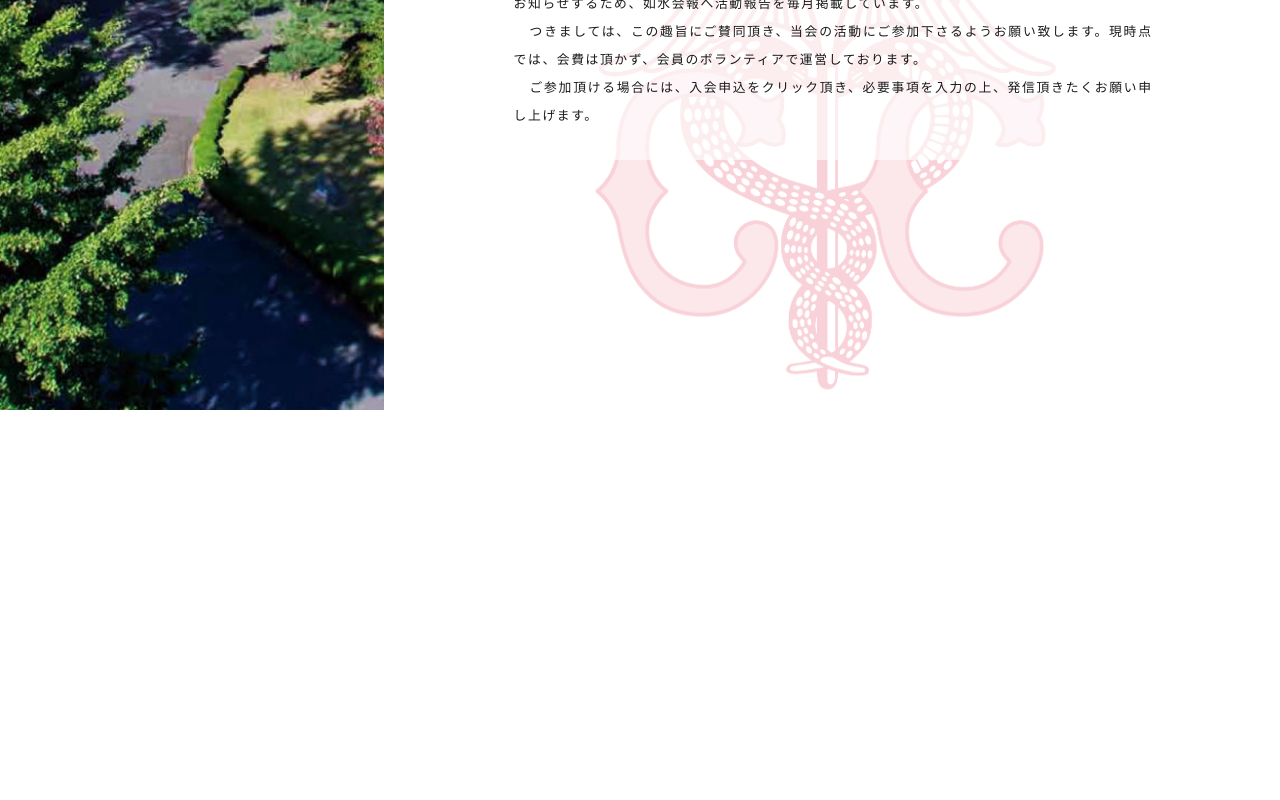
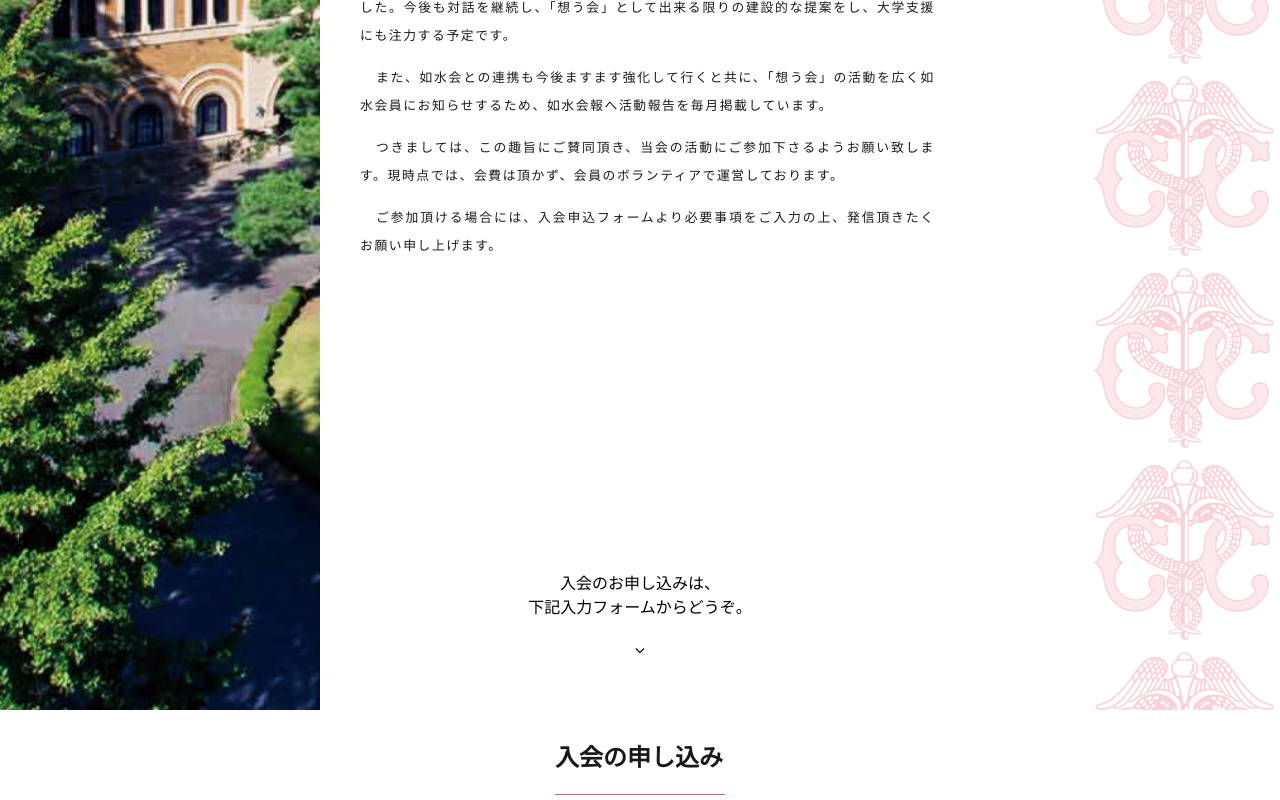
Before and after one commit to kikuchanwork/OMOUKAI, a website: page html/index.html in a window 1280 px wide. Shown: the part 4240-5040 px from the top of the page. Before the commit the page ends 4650 px from the top, so only its background shows below. Drawn offline with nearby package versions, Linux system fonts and the light colour scheme; a web font is replaced by a local one.

Commit message:
趣旨まで完成！

```diff
--- a/assets/scss/style.scss
+++ b/assets/scss/style.scss
@@ -15,20 +15,23 @@ html {
     text-decoration: none;
     transition: color 0.3s;
 }
-  a:hover{
-  color : #ff7043;
+
+a:hover {
+    color: #ff7043;
 }
-  a:active{
-    color : #26a69a;
+
+a:active {
+    color: #26a69a;
 }
+
 h2 {
     width: 200px;
     height: 85px;
     margin: 50px auto 40px auto;
     line-height: 6rem;
     font-family: 'Noto Serif JP', serif;
-    color: rgba(#000000,.8);
-    border-bottom: 1px solid rgba(#d2143c,.7s);
+    color: rgba(#000000, .8);
+    border-bottom: 1px solid rgba(#d2143c, .7s);
 }
 
 .scroll_down2 {
@@ -39,6 +42,7 @@ html {
     margin: 0 auto;
     text-align: center;
     z-index: 1;
+
     span {
         position: absolute;
         display: block;
@@ -50,6 +54,7 @@ span {
         color: #000000;
     }
 }
+
 .scroll_down3 {
     position: absolute;
     bottom: 70px;
@@ -58,6 +63,7 @@ span {
     margin: 0 auto;
     text-align: center;
     z-index: 1;
+
     span {
         position: absolute;
         display: block;
@@ -77,21 +83,28 @@ header {
     padding: 0;
     background: url('../images/top_img.jpg') center top no-repeat;
     background-size: cover;
+
     section.title {
         position: fixed;
         top: 0;
         left: 0;
         padding-top: 135px;
-    background: -moz-linear-gradient(top,  rgba(255,255,255,1) 39%, rgba(255,255,255,0.98) 40%, rgba(255,255,255,0) 100%); /* FF3.6-15 */
-    background: -webkit-linear-gradient(top,  rgba(255,255,255,1) 39%,rgba(255,255,255,0.98) 40%,rgba(255,255,255,0) 100%); /* Chrome10-25,Safari5.1-6 */
-    background: linear-gradient(to bottom,  rgba(255,255,255,1) 39%,rgba(255,255,255,0.98) 40%,rgba(255,255,255,0) 100%); /* W3C, IE10+, FF16+, Chrome26+, Opera12+, Safari7+ */
-    filter: progid:DXImageTransform.Microsoft.gradient( startColorstr='#ffffff', endColorstr='#00ffffff',GradientType=0 ); /* IE6-9 */
+        background: -moz-linear-gradient(top, rgba(255, 255, 255, 1) 39%, rgba(255, 255, 255, 0.98) 40%, rgba(255, 255, 255, 0) 100%);
+        /* FF3.6-15 */
+        background: -webkit-linear-gradient(top, rgba(255, 255, 255, 1) 39%, rgba(255, 255, 255, 0.98) 40%, rgba(255, 255, 255, 0) 100%);
+        /* Chrome10-25,Safari5.1-6 */
+        background: linear-gradient(to bottom, rgba(255, 255, 255, 1) 39%, rgba(255, 255, 255, 0.98) 40%, rgba(255, 255, 255, 0) 100%);
+        /* W3C, IE10+, FF16+, Chrome26+, Opera12+, Safari7+ */
+        filter: progid:DXImageTransform.Microsoft.gradient(startColorstr='#ffffff', endColorstr='#00ffffff', GradientType=0);
+        /* IE6-9 */
         width: 80px;
         height: 900px;
         text-align: center;
+
         img {
             width: 50px;
         }
+
         z-index: 100;
         //       h1 {
         //         writing-mode: vertical-rl;
@@ -101,6 +114,7 @@ header {
         // font-family: 'Sawarabi Mincho', sans-serif;
         //       }
     }
+
     nav {
         position: fixed;
         display: flex;
@@ -108,11 +122,12 @@ header {
         left: 0;
         right: 0;
         padding-left: 10px;
-    background-color: rgba(#fff,1);
+        background-color: rgba(#fff, 1);
         width: 100%;
         font-size: .9rem;
         text-align: center;
         z-index: 101;
+
         div.logo {
             max-width: 70px;
             min-width: 70px;
@@ -121,15 +136,24 @@ header {
             background: url('../images/logo.png') center top no-repeat;
             background-size: contain;
         }
-        div.menu01,.menu02,.menu03,.menu04,.menu05,.menu06,.menu07 {
+
+        div.menu01,
+        .menu02,
+        .menu03,
+        .menu04,
+        .menu05,
+        .menu06,
+        .menu07 {
             position: relative;
             width: 14%;
             height: 150px;
             min-width: 60px;
             padding: 30px 20px 30px 20px;
             letter-spacing: .2rem;
-        border-right: .25px solid rgba(#000000,.3);
-          a {/* ブロックレベル要素全体をリンクにする */
+            border-right: .25px solid rgba(#000000, .3);
+
+            a {
+                /* ブロックレベル要素全体をリンクにする */
                 position: absolute;
                 display: block;
                 top: 0;
@@ -139,18 +163,29 @@ header {
                 height: 100%;
             }
         }
+
         @media screen and (min-width: 625px) {
-              div.menu01,.menu02,.menu03,.menu04,.menu05,.menu06,.menu07 {
+
+            div.menu01,
+            .menu02,
+            .menu03,
+            .menu04,
+            .menu05,
+            .menu06,
+            .menu07 {
                 height: 80px;
             }
         }
+
         div:hover {
             background-color: #fef6f7;
         }
+
         div.logo:hover {
             background-color: #fff;
         }
     }
+
     section.sub_title {
         position: absolute;
         top: 150px;
@@ -163,38 +198,48 @@ header {
         letter-spacing: .3rem;
         z-index: 10;
     }
+
     @media screen and (max-width: 625px) {
         section.sub_title {
             top: 190px;
             right: 5%;
         }
     }
+
     p {
-    border-right: .5px solid rgba(#d2143c,.7);
+        border-right: .5px solid rgba(#d2143c, .7);
 
         /* Permalink - use to edit and share this gradient: https://colorzilla.com/gradient-editor/#ffffff+14,ffffff+50,ffffff+86&0+14,1+38,1+50,1+65,0+86 */
-background: -moz-linear-gradient(top,  rgba(255,255,255,0) 1%, rgba(255,255,255,.9) 18%, rgba(255,255,255,.9) 50%, rgba(255,255,255,.9) 70%, rgba(255,255,255,0) 90%); /* FF3.6-15 */
-background: -webkit-linear-gradient(top,  rgba(255,255,255,0) 1%,rgba(255,255,255,.9) 18%,rgba(255,255,255,.9) 50%,rgba(255,255,255,.9) 70%,rgba(255,255,255,0) 90%); /* Chrome10-25,Safari5.1-6 */
-background: linear-gradient(to bottom,  rgba(255,255,255,0) 1%,rgba(255,255,255,.9) 18%,rgba(255,255,255,.9) 50%,rgba(255,255,255,.9) 70%,rgba(255,255,255,0) 90%); /* W3C, IE10+, FF16+, Chrome26+, Opera12+, Safari7+ */
-filter: progid:DXImageTransform.Microsoft.gradient( startColorstr='#00ffffff', endColorstr='#00ffffff',GradientType=0 ); /* IE6-9 */
+        background: -moz-linear-gradient(top, rgba(255, 255, 255, 0) 1%, rgba(255, 255, 255, .9) 18%, rgba(255, 255, 255, .9) 50%, rgba(255, 255, 255, .9) 70%, rgba(255, 255, 255, 0) 90%);
+        /* FF3.6-15 */
+        background: -webkit-linear-gradient(top, rgba(255, 255, 255, 0) 1%, rgba(255, 255, 255, .9) 18%, rgba(255, 255, 255, .9) 50%, rgba(255, 255, 255, .9) 70%, rgba(255, 255, 255, 0) 90%);
+        /* Chrome10-25,Safari5.1-6 */
+        background: linear-gradient(to bottom, rgba(255, 255, 255, 0) 1%, rgba(255, 255, 255, .9) 18%, rgba(255, 255, 255, .9) 50%, rgba(255, 255, 255, .9) 70%, rgba(255, 255, 255, 0) 90%);
+        /* W3C, IE10+, FF16+, Chrome26+, Opera12+, Safari7+ */
+        filter: progid:DXImageTransform.Microsoft.gradient(startColorstr='#00ffffff', endColorstr='#00ffffff', GradientType=0);
+        /* IE6-9 */
 
     }
+
     p:first-of-type {
         text-indent: 1.5rem;
         margin-bottom: 90px;
     }
+
     p:nth-of-type(2) {
         text-indent: 1.5rem;
         height: 260px;
-    margin-top:30px;
+        margin-top: 30px;
         margin-bottom: 50px;
     }
+
     p:nth-of-type(3) {
         text-indent: 1.5rem;
         height: 160px;
         margin-top: 70px;
     }
 }
+
 section.scroll_down {
     position: absolute;
     top: 750px;
@@ -205,6 +250,7 @@ section.scroll_down {
     margin: 0 auto;
     text-align: center;
     z-index: 10;
+
     a {
         display: inline-block;
         -webkit-transform: translate(0, -45%);
@@ -216,6 +262,7 @@ section.scroll_down {
         font-size: 1.2rem;
         font-weight: none;
     }
+
     a span {
         position: absolute;
         top: 0;
@@ -227,6 +274,7 @@ section.scroll_down {
         border-radius: 50px;
         box-sizing: border-box;
     }
+
     a span::before {
         position: absolute;
         top: 10px;
@@ -241,34 +289,42 @@ a span::before {
         animation: sdb 2s infinite;
         box-sizing: border-box;
     }
+
     @-webkit-keyframes sdb {
         0% {
             -webkit-transform: translate(0, 0);
             opacity: 0;
         }
+
         40% {
             opacity: 1;
         }
+
         80% {
             -webkit-transform: translate(0, 20px);
             opacity: 0;
         }
+
         100% {
             opacity: 0;
         }
     }
+
     @keyframes sdb {
         0% {
             transform: translate(0, 0);
             opacity: 0;
         }
+
         40% {
             opacity: 1;
         }
+
         80% {
             transform: translate(0, 20px);
             opacity: 0;
         }
+
         100% {
             opacity: 0;
         }
@@ -276,6 +332,11 @@ a span::before {
 }
 
 // mainここから
+
+main {
+    position: absolute;
+}
+
 section.greeting {
     position: relative;
     width: 100%;
@@ -284,6 +345,7 @@ section.greeting {
     background: url(../images/kaicho_sakura01.jpg) left 20px no-repeat,
         url(../images/kaicho_sakura02.jpg) right top no-repeat;
     background-size: 35%;
+
     article {
         display: flex;
         width: 80%;
@@ -295,11 +357,12 @@ section.greeting {
     div.greeting_left {
         position: relative;
         width: 45%;
-    min-width:375px;
+        min-width: 375px;
         height: 800px;
         background: url(../images/kaicho.png) center top no-repeat;
         background-size: contain;
-    background-color: rgba(#ebebeb,.7);
+        background-color: rgba(#ebebeb, .7);
+
         p {
             position: absolute;
             max-width: 800px;
@@ -307,12 +370,13 @@ section.greeting {
             left: 0;
             background-color: #fff;
             text-align: justify;
-         padding: 40px 38px 40px 35px ;
+            padding: 40px 38px 40px 35px;
             font-size: .8rem;
             letter-spacing: .1rem;
             line-height: 1.75rem;
-         border: .25px solid rgba(#000,.5);
+            border: .25px solid rgba(#000, .5);
         }
+
         span {
             display: block;
             margin: 0px 0 8px 0;
@@ -320,12 +384,14 @@ section.greeting {
             font-weight: 800;
         }
     }
+
     div.greeting_right {
         width: 55%;
-    min-width:375px;
+        min-width: 375px;
         height: 750px;
         background: url(../images/kaicho_sakura03.jpg) 0px bottom no-repeat;
         background-size: 65%;
+
         p {
             text-align: justify;
             padding: 0px 25px 20px 40px;
@@ -333,8 +399,9 @@ section.greeting {
             letter-spacing: .1rem;
             line-height: 1.75rem;
             text-indent: 1rem;
-         background-color: rgba(#fff,.5);
+            background-color: rgba(#fff, .5);
         }
+
         span {
             display: block;
             margin: 0px 0 40px 40px;
@@ -343,6 +410,7 @@ section.greeting {
             text-align: left;
             letter-spacing: .1rem;
         }
+
         span.sign {
             display: block;
             width: 88%;
@@ -353,6 +421,7 @@ section.greeting {
             font-size: 1rem;
             letter-spacing: .1rem;
             line-height: 2rem;
+
             img {
                 width: 200px;
             }
@@ -368,24 +437,28 @@ section.katudo {
     background: url(../images/koudo.jpg) center bottom no-repeat;
     background-size: cover;
     padding: 50px 0;
-    color: rgba(#fff,.9);
+    color: rgba(#fff, .9);
+
     h2 {
-    color: rgba(#fff,.9);
+        color: rgba(#fff, .9);
         margin-bottom: 10px;
     }
+
     article.katudo_keikaku {
         width: 80%;
         height: 350px;
         margin: 40px auto;
-    background-color: rgba(#142e63,.73);
+        background-color: rgba(#142e63, .73);
+
         img {
             position: absolute;
-        display:block;
+            display: block;
             top: 150px;
             right: 15%;
             width: 250px;
             opacity: .15;
         }
+
         p {
             width: 350px;
             margin: 0 auto;
@@ -393,6 +466,7 @@ section.katudo {
             letter-spacing: .1rem;
             line-height: 1.75rem;
             padding: 20px;
+
             span {
                 display: block;
                 text-align: center;
@@ -400,10 +474,11 @@ section.katudo {
                 font-size: 1.2rem;
                 margin: 0 auto;
                 padding: 15px;
-          border: .25px solid rgba(#ffffff,.8);
+                border: .25px solid rgba(#ffffff, .8);
             }
         }
-        li{
+
+        li {
             width: 210px;
             margin: 0 auto;
             list-style: none;
@@ -412,22 +487,26 @@ section.katudo {
             line-height: 1.75rem;
             font-size: 1rem;
         }
+
         li:before {
-        content:"\f046";
+            content: "\f046";
             position: relative;
             font-family: FontAwesome;
             margin-right: .5em;
         }
     }
+
     article.katudo_houkoku {
         width: 80%;
         height: 500px;
         margin: 40px auto;
-    background-color: rgba(#142e63,.73);
+        background-color: rgba(#142e63, .73);
+
         h2 {
-      color: rgba(#fff,.9);
+            color: rgba(#fff, .9);
             margin-bottom: 40px;
         }
+
         p {
             display: flex;
             width: 90%;
@@ -435,8 +514,9 @@ section.katudo {
             font-size: 1rem;
             letter-spacing: .1rem;
             line-height: 1.75rem;
-          vertical-align:middle;
+            vertical-align: middle;
             overflow: hidden;
+
             span {
                 display: block;
                 text-align: center;
@@ -445,24 +525,27 @@ section.katudo {
                 font-size: 1.2rem;
                 margin-right: 10px;
                 padding-top: 20px;
-          vertical-align:middle;
-          border: .25px solid rgba(#ffffff,.5);
-          background-color: rgba(#fff,.2);
+                vertical-align: middle;
+                border: .25px solid rgba(#ffffff, .5);
+                background-color: rgba(#fff, .2);
                 font-weight: 800;
             }
+
             @media screen and (max-width: 375px) {
                 span {
                     font-size: .8rem;
                     padding-top: 30px;
                 }
             }
+
             span:last-of-type {
                 margin-right: 0px;
             }
+
             span.shousai {
                 width: 65%;
                 height: 40px;
-          background-color: rgba(#d2143c,.7);
+                background-color: rgba(#d2143c, .7);
                 padding: 5px 20px;
                 margin: 5px 0 0 18%;
                 font-weight: none;
@@ -470,6 +553,7 @@ section.katudo {
                 letter-spacing: 0;
                 overflow: hidden;
             }
+
             i {
                 margin: 2px 0 12px 0;
             }
@@ -480,55 +564,46 @@ section.katudo {
 section.syusi {
     position: relative;
     width: 100%;
-  min-width: 800px;
-  height: 1300px;
+    height: 1600px;
+    top: 0;
+    left: 0;
+    background:
+        url(../images/uni_logo_red_trans.png) right top repeat-y,
+        url(../images/clocktower.jpg) left top no-repeat;
+    background-size: 15%, contain;
+
     h2 {
         width: 270px;
-    color: rgba(#000,.9);
+        color: rgba(#000, .9);
         margin-top: 0px;
-    margin-bottom: 10px;
+        margin-bottom: 30px;
     }
-    article.syusi_left {
+
+    article {
         position: absolute;
-      width: 30%;
-      height: 1300px;
-      top: 0;
+        width: 50%;
+        min-width: 435px;
+        height: 1600px;
         left: 0;
-      background: url(../images/clocktower.jpg) left top no-repeat;
-    background-size: cover;
-    }
-    article.syusi_right {
-         position: absolute;
-         width: 55%;
-         height: 1200px;
-         left:37%;
-        color: rgba(#000,.9);
-        background: url(../images/uni_logo_red_trans.png) center bottom no-repeat;
-        background-size: 70%;
-        p {
+        right: 0;
+        margin: 0 auto;
+        color: rgba(#000, .9);
+        ;
+
+        div.paragraph {
+            padding: 60px 25px 30px 40px;
+            height: 100%;
             text-align: justify;
-         padding: 20px 25px 30px 40px;
             font-size: .8rem;
             letter-spacing: .1rem;
             line-height: 1.75rem;
             text-indent: 1rem;
-         background-color: rgba(#ffffff,.6);
+            background-color: #fff;
+
+            p {
+                padding: 7px 0;
             }
-        p:nth-of-type(2) {
-         padding: 20px 25px 0px 40px;
-        }
-        p:nth-of-type(3) {
-         padding: 0px 25px 0px 40px;
-        }
-        p:nth-of-type(4) {
-         padding: 0px 25px 0px 40px;
-        }
-        p:nth-of-type(5) {
-         padding: 0px 25px 0px 40px;
-        }
-        p:nth-of-type(6) {
-         padding: 0px 25px 30px 40px;
-        }
+
             span {
                 display: block;
                 margin: 0px 0 40px 40px;
@@ -537,9 +612,29 @@ section.syusi {
                 text-align: left;
                 letter-spacing: .1rem;
             }
+
             img {
                 width: 100%;
                 object-fit: contain;
+                margin: 15px 0;
             }
         }
     }
+
+    i {
+        line-height: 4rem;
+    }
+}
+
+section.nyukai {
+    width: 100%;
+    height: 1024px;
+    background: url(../images/contact_bg.jpg) center top no-repeat;
+    background-size: cover;
+        h2 {
+            width: 170px;
+            color: rgba(#000, .9);
+            margin-top: 0px;
+            margin-bottom: 10px;
+        }
+}
--- a/html/index.html
+++ b/html/index.html
@@ -92,19 +92,25 @@
             </div>
         </section><!-- katudoここまで -->
         <section class="syusi">
-            <h2>一橋を想う会の設立趣旨</h2>
-            <article class="syusi_left">
-            </article>
-            <article class="syusi_right">
+            <article>
+                <div class="paragraph">
+                <h2>一橋を想う会の設立趣旨</h2>
                 <p>一橋大学は、建学の時から「キャプテンズ・オブ・インダストリー」を掲げ、海外に雄飛する人材を数多く社会に送り出し、一橋のグローバル化は国内トップクラスにあると自負していましたが、2014年、スーパーグローバル大学（以下SGU）に不採択となり、かつ世界大学ランキングでも順位が低迷しています。SGU採択37校のリストを見ると、なぜこの中に母校が入っていないのか、信じがたい思いが募りますが、これが母校のブランド力が低下している現実です。一橋大学を取り巻く環境は、近年一段と厳しくなっており、国の理系大学優遇策、アジア勢の追い上げ、他の国公私立大学の生き残りをかけた改革推進の中で一橋がどこに自らの競争力を求めるのかを見極める必要があります。</p>
                 <img src="images/students.jpg" alt="一橋大学の学生たち">
                     <p>私達は母校一橋を愛し想うが故に大学当局とこれ等の問題認識を共有し、かつ継続的な対話の実現を通じ一橋の力強い再構築を応援するため、「一橋を想う会」を立ち上げました。既に幹事会を設立し、会の規約も制定し、会の運営体制を確立し、総会も開催しました。この想いを共有する会員数はすでに230名に達し、近い将来の300名を目指して活動中です。</p>
                     <p>蓼沼学長以下大学執行部との対話集会が2015年5月22日に行われ、活発な議論を通じて、SGU落選問題、大学ランキング問題、大学強化プランなどに関し相互理解が進みました。今後も対話を継続し、「想う会」として出来る限りの建設的な提案をし、大学支援にも注力する予定です。</p>
                     <p>また、如水会との連携も今後ますます強化して行くと共に、「想う会」の活動を広く如水会員にお知らせするため、如水会報へ活動報告を毎月掲載しています。</p>
                     <p>つきましては、この趣旨にご賛同頂き、当会の活動にご参加下さるようお願い致します。現時点では、会費は頂かず、会員のボランティアで運営しております。</p>
-                    <p>ご参加頂ける場合には、入会申込をクリック頂き、必要事項を入力の上、発信頂きたくお願い申し上げます。</p>
+                    <p>ご参加頂ける場合には、入会申込フォームより必要事項をご入力の上、発信頂きたくお願い申し上げます。</p>
+                </div>
             </article>
+            <div class="scroll_down2">
+                <span>入会のお申し込みは、<br>下記入力フォームからどうぞ。<br><i class="fa fa-angle-down" aria-hidden="true"></i></span>
+            </div>
         </section><!-- syusiここまで -->
+        <section class="nyukai">
+            <h2>入会の申し込み</h2>
+        </section><!-- contactここまで -->
     </main>
     <footer>
     </footer>
```
Also changed, not shown: assets/index.html (+11 -5 lines), html/css/style.css. Lines whose indentation alone changed are shown as unchanged.
